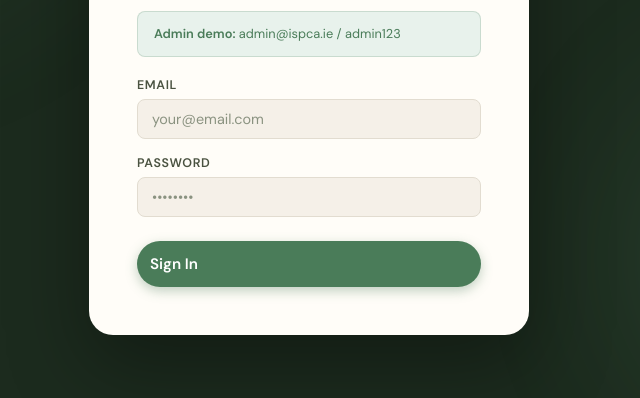
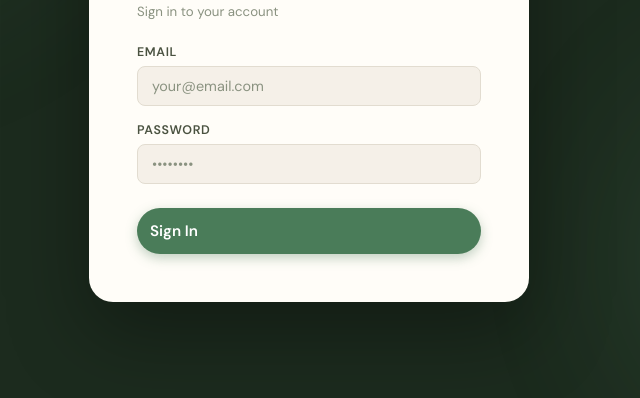
Before and after one commit to pramodhraj05-lab/ispca-animal-shelter-system, a website: page frontend/index.html in a window 1280 px wide. Shown: the part 402-800 px from the top of the page, without its empty margins (331-971 px from the left). Drawn offline with nearby package versions, Linux system fonts and the light colour scheme; a web font is replaced by a local one.

Commit message:
removing the admin pw

```diff
--- a/frontend/index.html
+++ b/frontend/index.html
@@ -84,7 +84,6 @@
   <div class="auth-panel active" id="panel-login">
     <div class="auth-title">Welcome back</div>
     <div class="auth-subtitle">Sign in to your account</div>
-    <div class="hint-box"><strong>Admin demo:</strong> admin@ispca.ie / admin123</div>
     <div class="auth-error" id="login-error"></div>
     <div class="auth-form">
       <div class="form-group">
```
